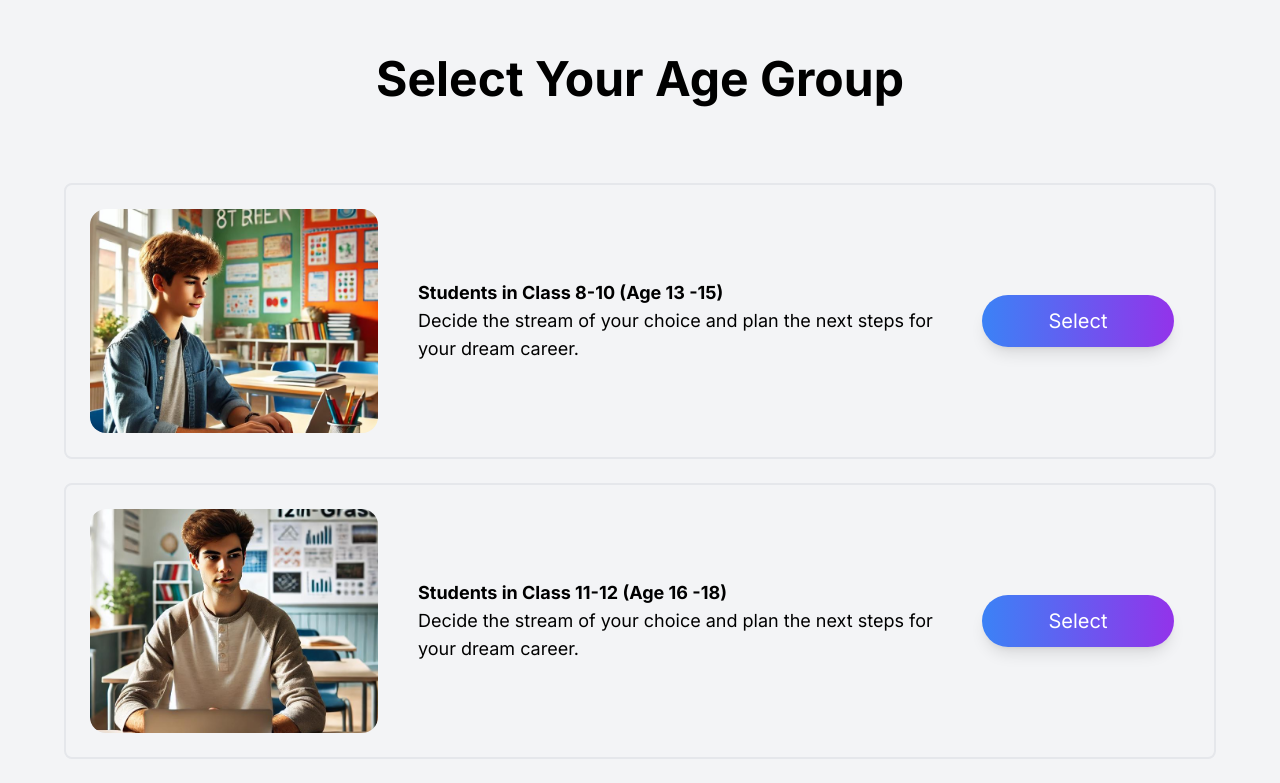
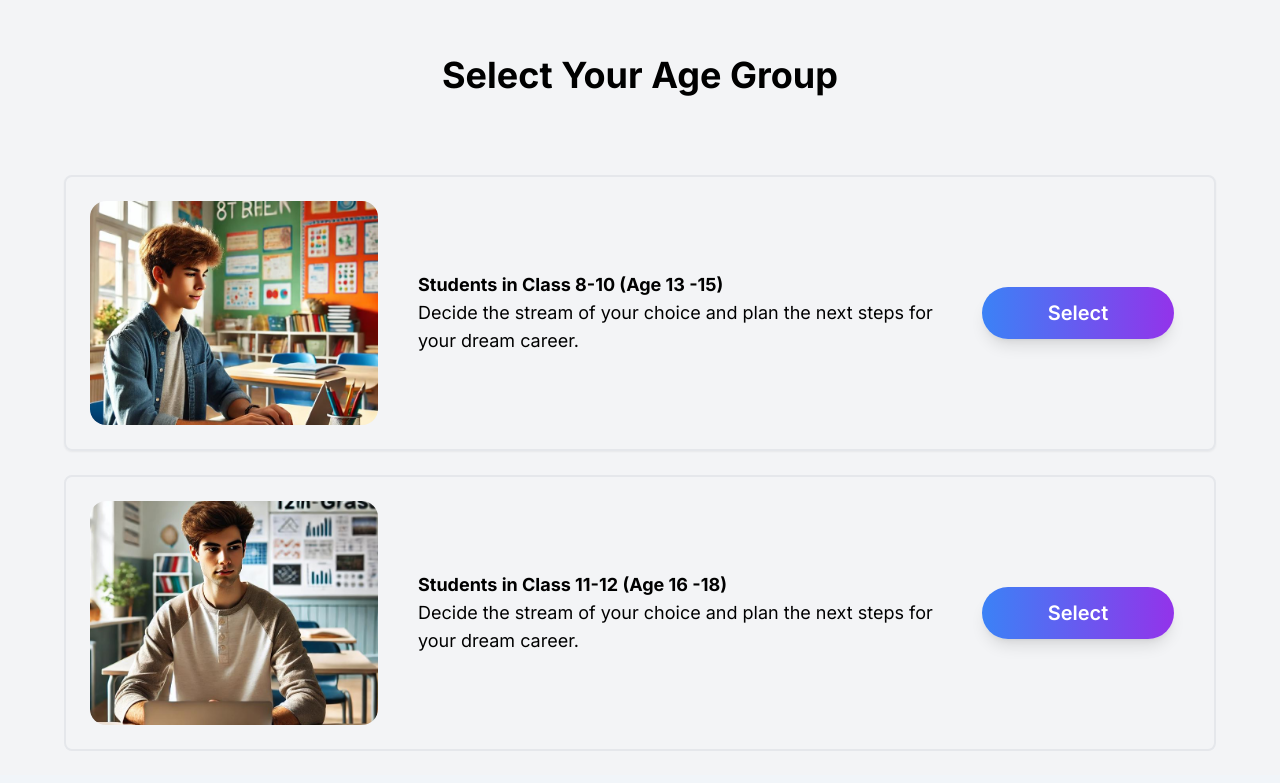
Before and after one commit to parthsolanke/coneixement-stem-consulting, a Next.js app in the folder frontend/nextapp/: page /ageSelect in a window 1280 px wide. Shown: the part 105-888 px from the top of the page. Built offline with nearby package versions, Linux system fonts and the light colour scheme.

Commit message:
Minor folder changes

```diff
--- a/frontend/nextapp/app/Components/AgeSelectionPage.js
+++ /dev/null
@@ -1,53 +0,0 @@
-import Button from "./Button";
-
-function App() {
-    return (
-        <div className="flex flex-col items-center justify-center min-h-screen bg-gray-100 pt-40">
-            <h2 className="text-5xl mb-20 font-bold">Select Your Age Group</h2>
-
-            {/* First Div */}
-            <div className="border-2 rounded-lg p-6 w-full max-w-6xl flex items-center justify-between mb-6">
-                <div className="w-72 h-56 flex-shrink-0 mr-4">
-                    <img
-                        src="/Images/8th_class.jpeg"
-                        alt="Graduate"
-                        className="rounded-2xl w-full h-full object-cover"
-                    />
-                </div>
-                <div className="m-6 flex-1 text-lg">
-                    <p className="font-bold">
-                        Students in Class 8-10 (Age 13 -15)
-                    </p>
-                    <p>
-                        Decide the stream of your choice and plan the next steps
-                        for your dream career.
-                    </p>
-                </div>
-                <Button display="Select" type="normal" extra="m-4" />
-            </div>
-
-            {/* Second Div */}
-            <div className="border-2 rounded-lg p-6 w-full max-w-6xl flex items-center justify-between mb-6">
-                <div className="w-72 h-56 flex-shrink-0 mr-4">
-                    <img
-                        src="/Images/12th_class.jpeg"
-                        alt="Graduate"
-                        className="rounded-2xl w-full h-full object-cover"
-                    />
-                </div>
-                <div className="m-6 flex-1 text-lg">
-                    <p className="font-bold">
-                        Students in Class 11-12 (Age 16 -18)
-                    </p>
-                    <p>
-                        Decide the stream of your choice and plan the next steps
-                        for your dream career.
-                    </p>
-                </div>
-                <Button display="Select" type="normal" extra="m-4" />
-            </div>
-        </div>
-    );
-}
-
-export default App;
--- a/frontend/nextapp/app/ageSelect/page.js
+++ b/frontend/nextapp/app/ageSelect/page.js
@@ -1,11 +1,55 @@
+import Button from "../Components/Button";
 import Navbar from "../Components/Navbar";
-import AgeSelectionPage from "../Components/AgeSelectionPage";
 
 export default function Page() {
     return (
         <>
             <Navbar />
-            <AgeSelectionPage />
+            <div className="flex flex-col items-center justify-center min-h-screen bg-gray-100 pt-40">
+            <h2 className="text-4xl mb-20 font-bold">Select Your Age Group</h2>
+
+            {/* First Div */}
+            <div className="border-2 rounded-lg p-6 w-full max-w-6xl flex flex-col md:flex-row items-center shadow-sm justify-between mb-6">
+                <div className="w-72 h-56 flex-shrink-0 mr-4">
+                    <img
+                        src="/Images/8th_class.jpeg"
+                        alt="Graduate"
+                        className="rounded-2xl w-full h-full object-cover"
+                    />
+                </div>
+                <div className="m-6 flex-1 text-lg">
+                    <p className="font-bold">
+                        Students in Class 8-10 (Age 13 -15)
+                    </p>
+                    <p>
+                        Decide the stream of your choice and plan the next steps
+                        for your dream career.
+                    </p>
+                </div>
+                <Button display="Select" type="normal" extra="m-4 font-semibold" />
+            </div>
+
+            {/* Second Div */}
+            <div className="border-2 rounded-lg p-6 w-full max-w-6xl flex items-center flex-col md:flex-row  justify-between mb-6">
+                <div className="w-72 h-56 flex-shrink-0 mr-4">
+                    <img
+                        src="/Images/12th_class.jpeg"
+                        alt="Graduate"
+                        className="rounded-2xl w-full h-full object-cover"
+                    />
+                </div>
+                <div className="m-6 flex-1 text-lg">
+                    <p className="font-bold">
+                        Students in Class 11-12 (Age 16 -18)
+                    </p>
+                    <p>
+                        Decide the stream of your choice and plan the next steps
+                        for your dream career.
+                    </p>
+                </div>
+                <Button display="Select" type="normal" extra="m-4 font-semibold" />
+            </div>
+        </div>
         </>
     );
 }
```
